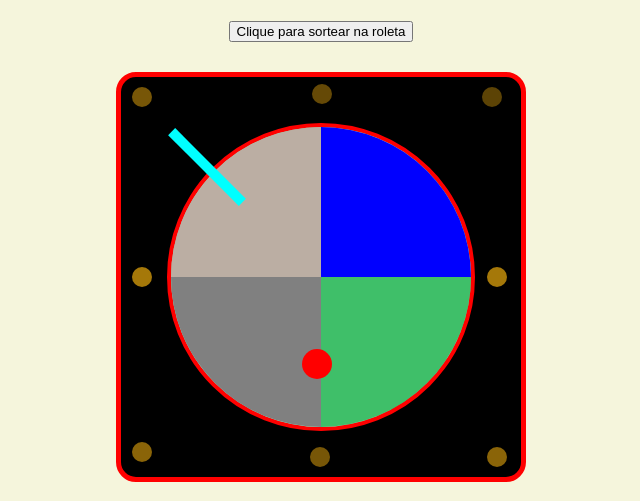
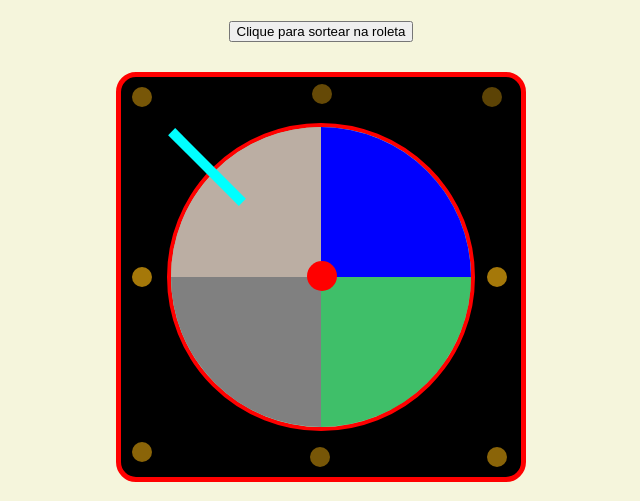
Before and after one commit to leandroluizpereira/trainning_javascript, a plain HTML site: page createElement/index.html in a window 1280 px wide. Shown: the part 59-560 px from the top of the page, without its empty margins (319-959 px from the left). Drawn offline with Linux system fonts and the light colour scheme.

Commit message:
Update style.css

```diff
--- a/createElement/style.css
+++ b/createElement/style.css
@@ -131,7 +131,7 @@ button{
 
 
 .circulo{
-    margin-left: -260px;
+    margin-left: -290px;
     margin-top: 30px;
     width: 300px;
     height: 300px;
@@ -194,9 +194,9 @@ border-radius: 0px 0px 150px 0px;
 
 }
 .ponto{
-    left: 48.5vw;
-    top: 51vh;
-    position:absolute;
+    left: -120px;
+    top:-1px;
+    position:relative;
     width: 30px;
     height: 30px;
     background-color: red;
```
